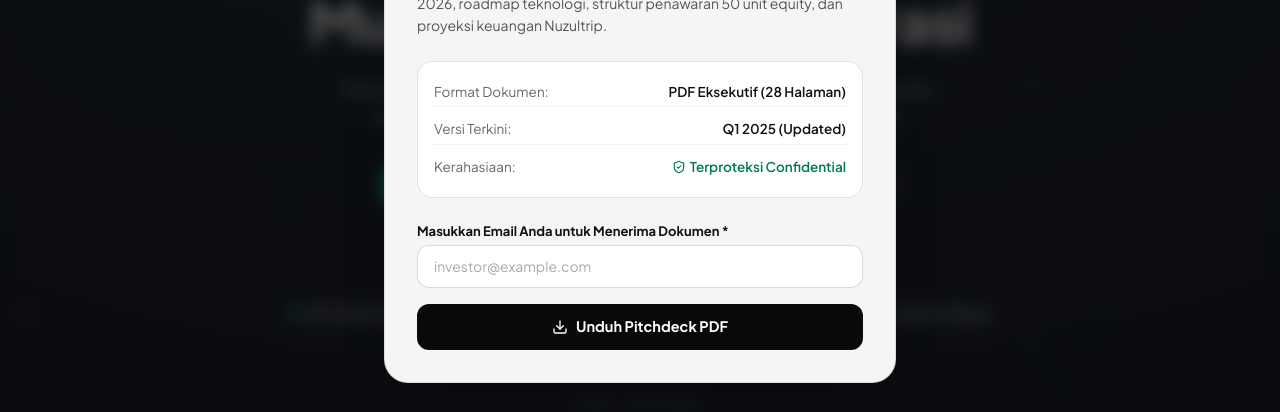
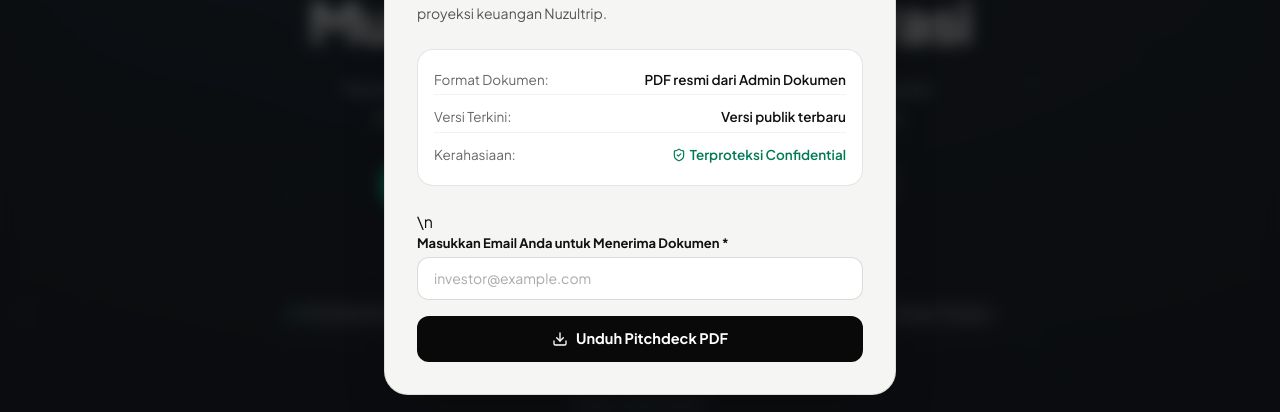
Before and after one commit to ayobisnisumrah-maker/Nuzultrip-Equity-V2, a React (Vite) app: page / in a window 1280 px wide. Both pictures are taken after a click on the button "Unduh Pitchdeck 2026". Shown: the part 279-691 px from the top of the page. Built offline with nearby package versions, Linux system fonts and the light colour scheme; no server answers; the database is empty.

Commit message:
fix: download only published admin PDF pitchdeck from production

```diff
--- a/src/components/modals/PitchdeckModal.tsx
+++ b/src/components/modals/PitchdeckModal.tsx
@@ -1,4 +1,6 @@
-import React, { useState } from 'react';
+import React, { useEffect, useState } from 'react';
+import { listPublicPortalDocuments } from '../../services/documentService';
+import { supabase } from '../../lib/supabase';
 import { X, FileText, Download, Check, ShieldCheck } from 'lucide-react';
 
 interface PitchdeckModalProps {
@@ -10,35 +12,31 @@ export const PitchdeckModal: React.FC<PitchdeckModalProps> = ({ isOpen, onClose
   const [downloading, setDownloading] = useState(false);
   const [downloaded, setDownloaded] = useState(false);
   const [email, setEmail] = useState('');
+  const [pitchdeck, setPitchdeck] = useState<{id:string;title:string;fileName:string}|null>(null);
+  const [loadError, setLoadError] = useState<string|null>(null);
+
+  useEffect(() => {
+    if (!isOpen) return;
+    setLoadError(null);
+    listPublicPortalDocuments().then((docs) => {
+      const doc = docs.find((d) => d.kind === 'pitch_deck');
+      setPitchdeck(doc ? { id: doc.id, title: doc.title, fileName: doc.fileName } : null);
+    }).catch(() => setLoadError('Dokumen pitchdeck belum tersedia.'));
+  }, [isOpen]);
 
   if (!isOpen) return null;
 
-  const handleDownload = (e: React.FormEvent) => {
+  const handleDownload = async (e: React.FormEvent) => {
     e.preventDefault();
-    setDownloading(true);
-
-    setTimeout(() => {
-      setDownloading(false);
+    if (!pitchdeck || !supabase) { setLoadError('Pitchdeck PDF belum dipublikasikan oleh Admin Dokumen.'); return; }
+    setDownloading(true); setLoadError(null);
+    try {
+      const { data, error } = await supabase.functions.invoke('public-document-download', { body: { document_id: pitchdeck.id } });
+      if (error || !data?.url) throw new Error(data?.error || error?.message || 'Unduhan gagal.');
+      const link = document.createElement('a'); link.href = data.url; link.rel = 'noopener'; link.click();
       setDownloaded(true);
-
-      // Create a dummy document download blob
-      const content = `NUZULTRIP EQUITY — EXECUTIVE PITCHDECK SUMMARY 2025\n\n` +
-        `Target Equity: 40% (50 Unit @ Rp 100.000.000)\n` +
-        `Total Penawaran: Rp 5.000.000.000\n` +
-        `Dividen: Distribusi Bulanan Berdasarkan Kinerja Operasional\n` +
-        `Mitra dan Jaringan: Makkah, Madinah, Jeddah, Jakarta\n\n` +
-        `Terima kasih atas minat Anda pada Nuzultrip Equity.\n` +
-        `Tim Investor Relations: ir@nuzultrip.com | +62 812-3456-7890`;
-
-      const blob = new Blob([content], { type: 'text/plain;charset=utf-8' });
-      const url = URL.createObjectURL(blob);
-      const link = document.createElement('a');
-      link.href = url;
-      link.setAttribute('download', 'Pitchdeck-Nuzultrip-Equity-2025.txt');
-      document.body.appendChild(link);
-      link.click();
-      document.body.removeChild(link);
-    }, 1200);
+    } catch (error) { setLoadError(error instanceof Error ? error.message : 'Unduhan PDF gagal.'); }
+    finally { setDownloading(false); }
   };
 
   return (
@@ -81,11 +79,11 @@ export const PitchdeckModal: React.FC<PitchdeckModalProps> = ({ isOpen, onClose
         <div className="bg-white rounded-2xl p-4 border border-black/10 mb-6 space-y-2 text-[13.5px]">
           <div className="flex items-center justify-between py-1 border-b border-black/[0.05]">
             <span className="text-[#666666]">Format Dokumen:</span>
-            <span className="font-semibold text-[#111111]">PDF Eksekutif (28 Halaman)</span>
+            <span className="font-semibold text-[#111111]">PDF resmi dari Admin Dokumen</span>
           </div>
           <div className="flex items-center justify-between py-1 border-b border-black/[0.05]">
             <span className="text-[#666666]">Versi Terkini:</span>
-            <span className="font-semibold text-[#111111]">Q1 2025 (Updated)</span>
+            <span className="font-semibold text-[#111111]">Versi publik terbaru</span>
           </div>
           <div className="flex items-center justify-between py-1">
             <span className="text-[#666666]">Kerahasiaan:</span>
@@ -102,7 +100,7 @@ export const PitchdeckModal: React.FC<PitchdeckModalProps> = ({ isOpen, onClose
             </div>
             <h4 className="text-[17px] font-bold text-[#111111]">Dokumen Telah Diunduh</h4>
             <p className="text-[13.5px] text-[#666666] mt-1 mb-4">
-              File telah tersimpan di perangkat Anda. Salinan PDF lengkap juga dikirimkan ke <strong>{email}</strong>.
+              File PDF resmi telah diproses dari penyimpanan dokumen Nuzultrip.
             </p>
             <button
               type="button"
@@ -113,7 +111,7 @@ export const PitchdeckModal: React.FC<PitchdeckModalProps> = ({ isOpen, onClose
             </button>
           </div>
         ) : (
-          <form onSubmit={handleDownload} className="space-y-4">
+          <form onSubmit={handleDownload} className="space-y-4">\n            {loadError && <div className="p-3 rounded-xl bg-amber-50 border border-amber-200 text-amber-800 text-xs font-semibold">{loadError}</div>}
             <div>
               <label className="block text-[13px] font-bold text-[#111111] mb-1">
                 Masukkan Email Anda untuk Menerima Dokumen *
```
